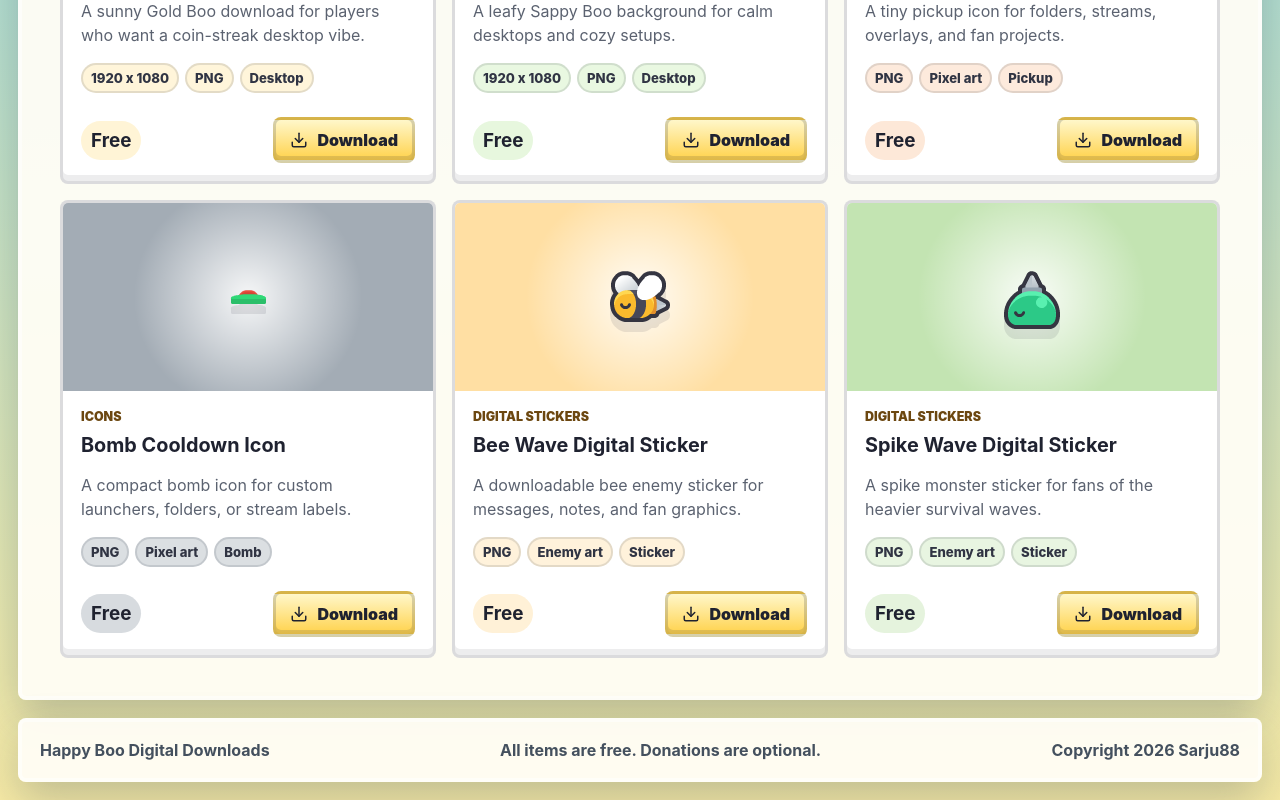
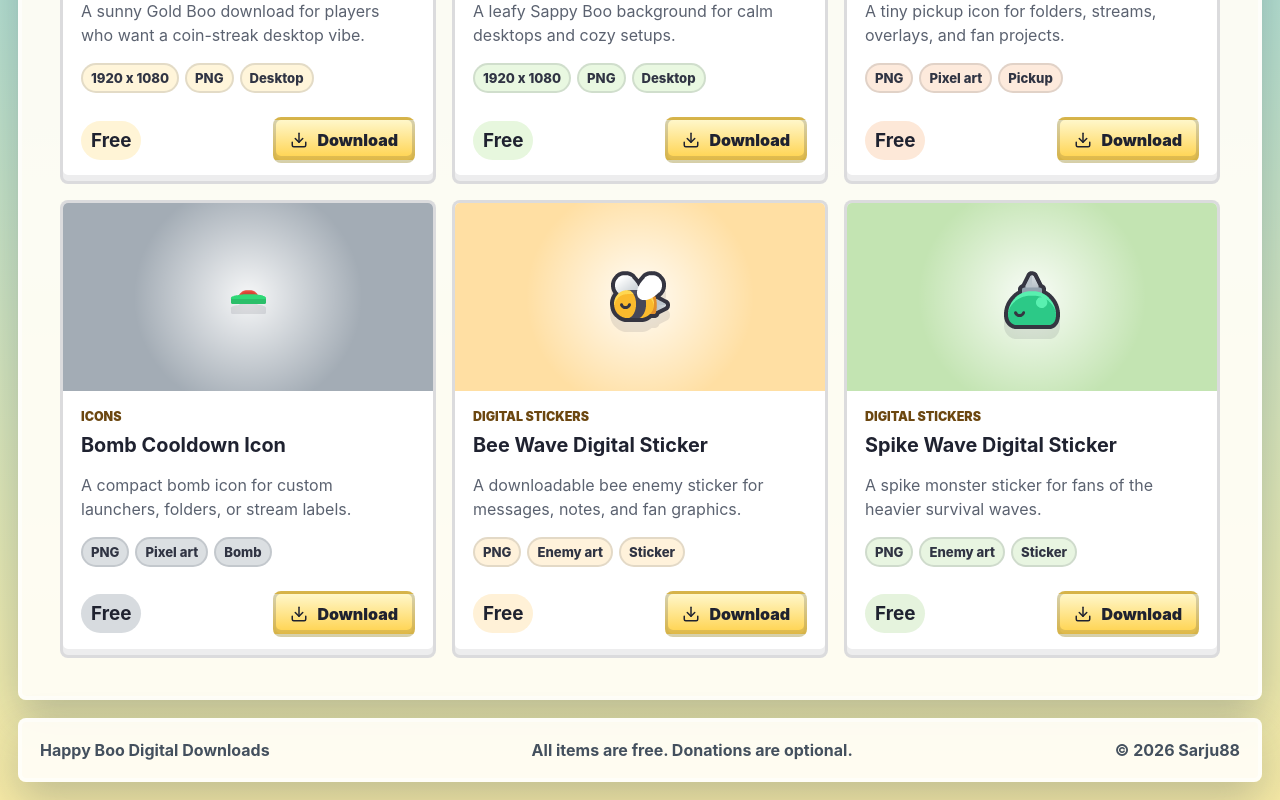
Before and after one commit to Sarju88/happy-boo-store, a React (Vite) app: page / in a window 1280 px wide. Shown: the part 2416-3216 px from the top of the page. Built offline with nearby package versions, Linux system fonts and the light colour scheme.

Commit message:
Use copyright symbol in footer

```diff
--- a/src/main.tsx
+++ b/src/main.tsx
@@ -147,7 +147,7 @@ function App() {
       <footer className="footer">
         <span>Happy Boo Digital Downloads</span>
         <span>All items are free. Donations are optional.</span>
-        <span>Copyright 2026 Sarju88</span>
+        <span>© 2026 Sarju88</span>
       </footer>
 
       {pendingDownload ? (
```
